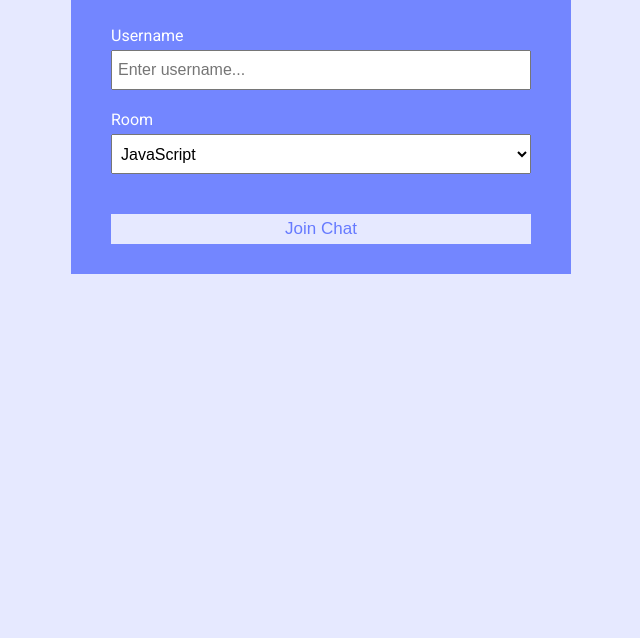
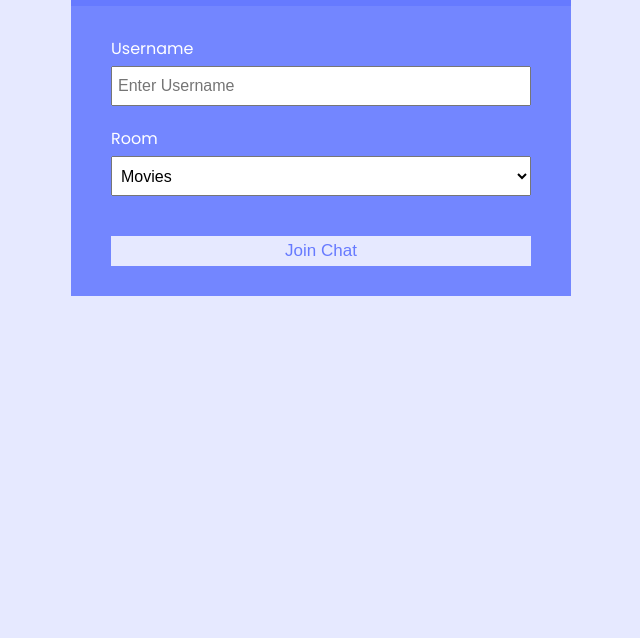
Before and after one commit to Meet1733/ChatCord-Socket.io-Node, a website: page public/index.html in a window 1280 px wide. Shown: the part 162-800 px from the top of the page, without its empty margins (319-959 px from the left). Drawn offline with Linux system fonts and the light colour scheme.

Commit message:
Change Font and minor errors

```diff
--- a/public/css/style.css
+++ b/public/css/style.css
@@ -15,7 +15,7 @@
 }
 
 body {
-	font-family: 'Roboto', sans-serif;
+	font-family: 'Poppins', sans-serif;
 	font-size: 16px;
 	background: var(--light-color);
 	margin: 20px;
--- a/public/index.html
+++ b/public/index.html
@@ -11,6 +11,10 @@
 			crossorigin="anonymous"
 		/>
 		<link rel="stylesheet" href="css/style.css" />
+
+		<link rel="preconnect" href="https://fonts.googleapis.com">
+		<link rel="preconnect" href="https://fonts.gstatic.com" crossorigin>
+		<link href="https://fonts.googleapis.com/css2?family=Poppins&display=swap" rel="stylesheet">
 		<title>ChatCord App</title>
 	</head>
 	<body>
@@ -26,19 +30,19 @@
 							type="text"
 							name="username"
 							id="username"
-							placeholder="Enter username..."
+							placeholder="Enter Username"
 							required
 						/>
 					</div>
 					<div class="form-control">
 						<label for="room">Room</label>
 						<select name="room" id="room">
-							<option value="JavaScript">JavaScript</option>
-							<option value="Python">Python</option>
-							<option value="PHP">PHP</option>
-							<option value="C#">C#</option>
-							<option value="Ruby">Ruby</option>
-							<option value="Java">Java</option>
+							<option value="JavaScript">Movies</option>
+							<option value="Python">Politics</option>
+							<option value="PHP">Science</option>
+							<option value="C#">Fiction</option>
+							<option value="Ruby">Current Affairs</option>
+							<option value="Java">Random</option>
 						</select>
 					</div>
 					<button type="submit" class="btn">Join Chat</button>
--- a/server.js
+++ b/server.js
@@ -32,7 +32,7 @@ io.on('connection', socket => {
         socket.emit('message' , formatMessage(botName , 'Welcome to ChatCord!'));
 
         //Broadcast when a user connect to everyone except the user who connects
-        socket.broadcast.emit('message' , formatMessage(botName , `${user.username} has joined the chat`));
+        socket.broadcast.to(user.room).emit('message' , formatMessage(botName , `${user.username} has joined the chat`));
 
         //Send users and room info
         io.to(user.room).emit('roomUsers' , {
```
Also changed, not shown: public/chat.html (+3 -0 lines).
